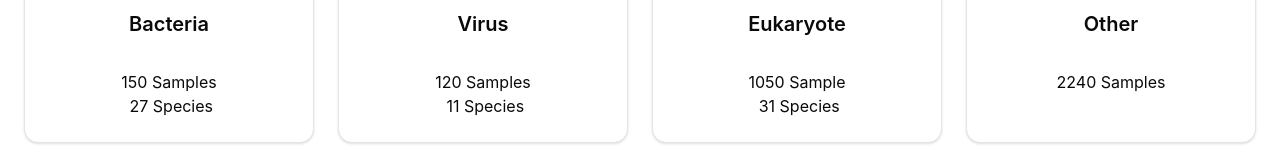
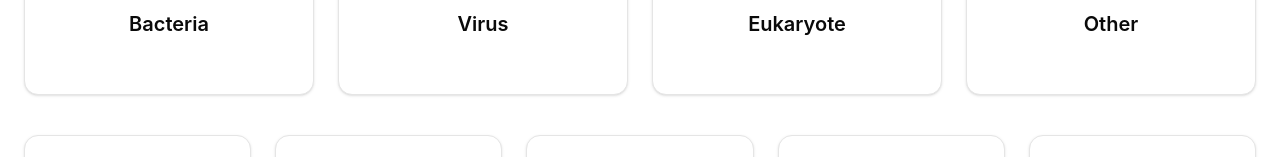
Before and after one commit to ELIXIR-NO/norwegian-microbial-data-platform, a React (Vite) app: page / in a window 1280 px wide. Shown: the part 795-952 px from the top of the page. Built offline with nearby package versions, Linux system fonts and the light colour scheme.

Commit message:
chore: Removed description

```diff
--- a/src/routes/index.tsx
+++ b/src/routes/index.tsx
@@ -14,25 +14,25 @@ export const Route = createFileRoute('/')({
 const organism: Array<CardGridData> = [
   {
     title: 'Bacteria',
-    description: '150 Samples\n 27 Species',
+    description: '',
     link: '/',
     image: '/bacteria.jpg',
   },
   {
     title: 'Virus',
-    description: '120 Samples\n 11 Species',
+    description: '',
     link: '/',
     image: '/virus.jpg',
   },
   {
     title: 'Eukaryote',
-    description: '1050 Sample\n 31 Species',
+    description: '',
     link: '/',
     image: 'eukaryote.jpg',
   },
   {
     title: 'Other',
-    description: '2240 Samples',
+    description: '',
     link: '/',
     image: 'microscope.jpg',
   },
```
